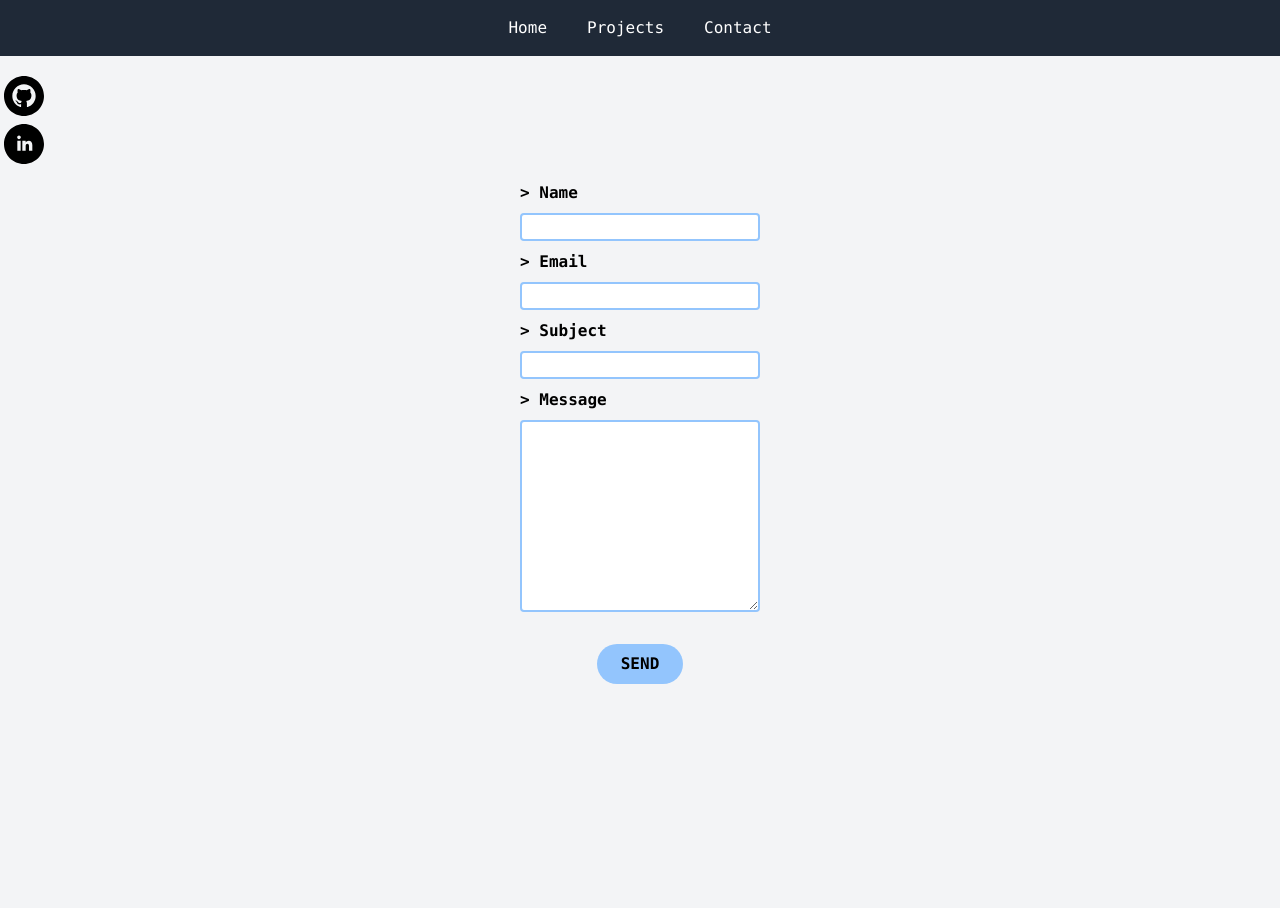
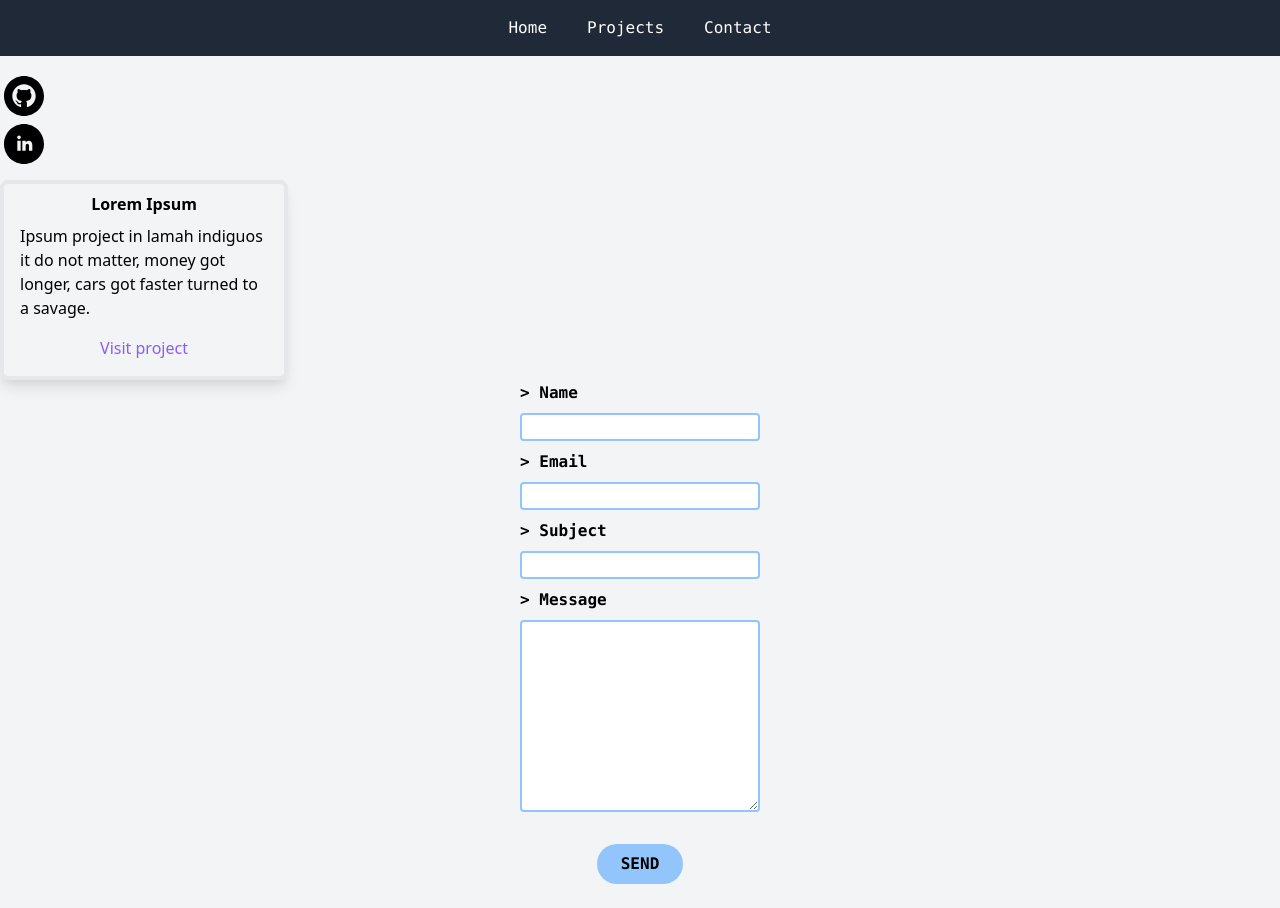
Before and after one commit to 6ixBit/v2-personal-website-ui, a Vue app: page / in a window 1280 px wide. Before the commit the page ends 800 px from the top, so only its background shows below. Built offline with nearby package versions, Linux system fonts and the light colour scheme.

Commit message:
Developed template for project card

```diff
--- a/src/components/NavBar.vue
+++ b/src/components/NavBar.vue
@@ -14,7 +14,7 @@ export default {
 }
 </script>
 
-<style>
+<style scoped>
    .nav-items {
        @apply hover:bg-gray-700 font-medium rounded-md px-3;
    }
--- a/src/components/ProjectCard.vue
+++ b/src/components/ProjectCard.vue
@@ -1,15 +1,47 @@
 <template>
-    <div>
-
+    <div class="card-container">
+        <div class="project-card">
+           <h3 class="project-title">Lorem Ipsum</h3>
+           <p class="project-description">
+               Ipsum project in lamah indiguos it do not matter,
+               money got longer, cars got faster turned to a savage.
+           </p>
+            <a href="" class="project-url">Visit project</a>
+        </div>
     </div>
 </template>
 
 <script>
+import { ref } from 'vue'
+
 export default {
-    name: "ProjectCard"
+    name: "ProjectCard",
+    setup () {
+        let fetchedProjects = ref()
+
+        return {
+            fetchedProjects
+        }
+
+        // TODO: Add section for programming language inside of card..
+    }
 }
 </script>
 
-<style>
+<style scoped>
+   .project-card {
+       @apply border-solid border-4 rounded-lg w-72 shadow-lg;
+   }
 
+   .project-title {
+       @apply flex justify-center my-2 font-sans font-bold;
+   }
+
+   .project-description {
+       @apply flex justify-center px-4;
+   }
+
+   .project-url {
+       @apply flex justify-center my-4 text-purple-500;
+   }
 </style>
--- a/src/views/Home.vue
+++ b/src/views/Home.vue
@@ -16,6 +16,10 @@
     </div>
   </div>
 
+  <div>
+    <ProjectCard/>
+  </div>
+
    <div class="flex justify-center">
         <ContactForm/>
    </div>
@@ -24,12 +28,13 @@
 
 <script>
 import ContactForm from "@/components/ContactForm.vue";
-import NavBar from "@/components/NavBar.vue"
+import NavBar from "@/components/NavBar.vue";
+import ProjectCard from "@/components/ProjectCard.vue";
 
 export default {
   name: "Home",
   components: {
-    ContactForm, NavBar
+    ContactForm, NavBar, ProjectCard
   },
   setup() {
     function redirectToGit() {
```
